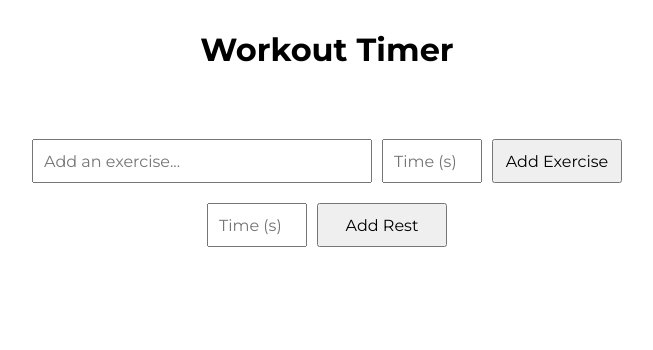
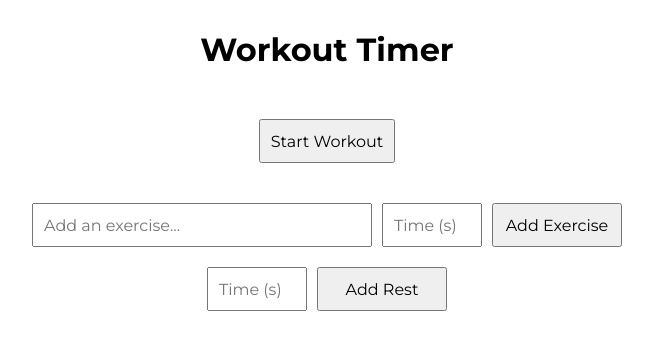
Before and after one commit to mrynp/workout-timer, a React (Create React App) app: page / in a window 1280 px wide. Shown: the top 350 px of the page, without its empty margins (313-966 px from the left). Built offline with nearby package versions, Linux system fonts and the light colour scheme.

Commit message:
Add start button and display current exercise and upcoming exercise

```diff
--- a/src/App.js
+++ b/src/App.js
@@ -63,7 +63,7 @@ function App() {
       <h1>Workout Timer</h1>
       <div className="container">
         <div>
-          <WorkoutTimer />
+          <WorkoutTimer workoutPlan={workoutPlan} />
         </div>
         <div>
           <WorkoutInput
--- a/src/WorkoutTimer.js
+++ b/src/WorkoutTimer.js
@@ -1,7 +1,39 @@
-import React from "react";
+import React, { useState } from "react";
 
-function WorkoutTimer() {
-  return <div></div>;
-}
+const WorkoutTimer = ({ workoutPlan }) => {
+  const [currentExerciseIndex, setCurrentExerciseIndex] = useState(0);
+  const [timeRemaining, setTimeRemaining] = useState(0);
+  const [isRunning, setIsRunning] = useState(false);
+
+  const startWorkout = () => {
+    if (workoutPlan.length > 0) {
+      setCurrentExerciseIndex(0);
+      setTimeRemaining(workoutPlan[0].time);
+      setIsRunning(true);
+
+      console.log(currentExercise.name);
+      console.log(nextExercise.name);
+      console.log(timeRemaining);
+      console.log(isRunning);
+    }
+  };
+
+  const currentExercise = workoutPlan[currentExerciseIndex];
+  const nextExercise = workoutPlan[currentExerciseIndex + 1];
+
+  return (
+    <div className="timer-container">
+      {isRunning && (
+        <div className="timer-display">
+          <p>{timeRemaining}</p>
+          <p>{currentExercise.name}</p>
+          <p>{nextExercise.name}</p>
+        </div>
+      )}
+
+      <button onClick={startWorkout}>Start Workout</button>
+    </div>
+  );
+};
 
 export default WorkoutTimer;
```
